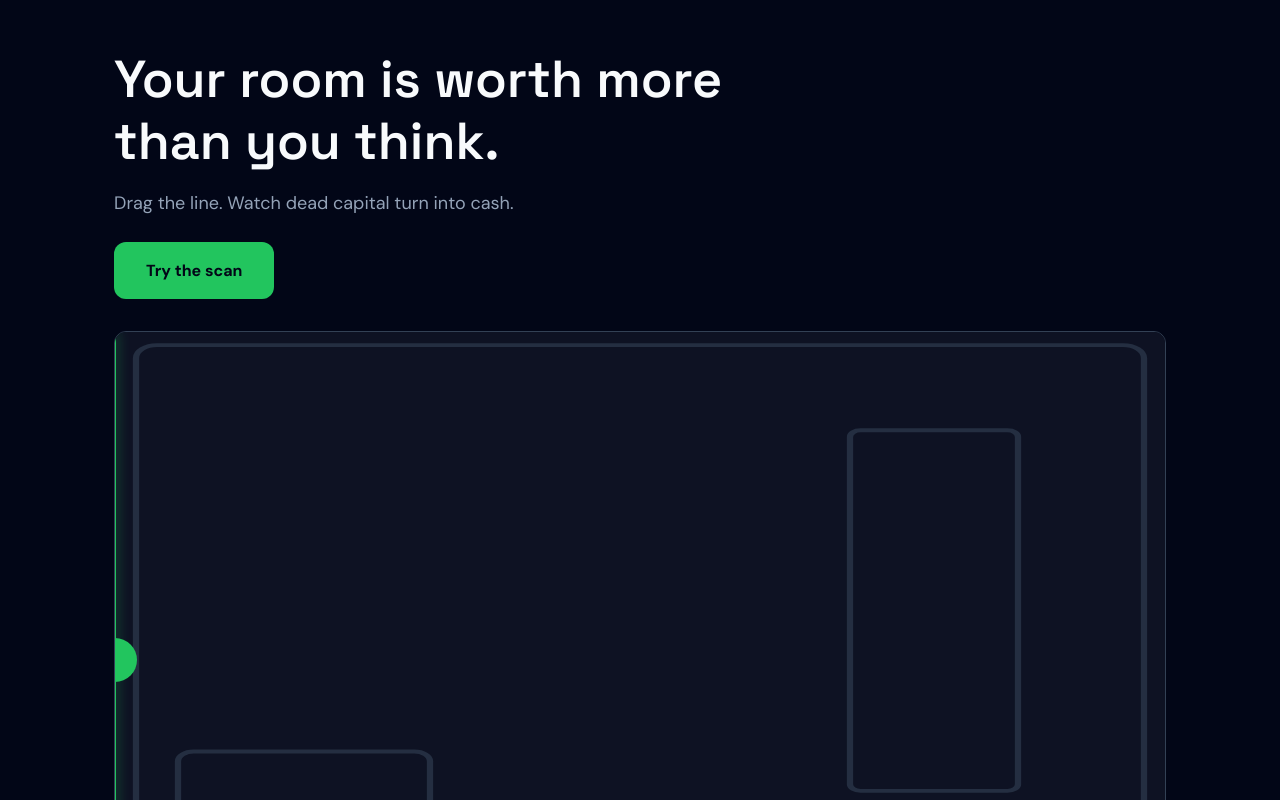
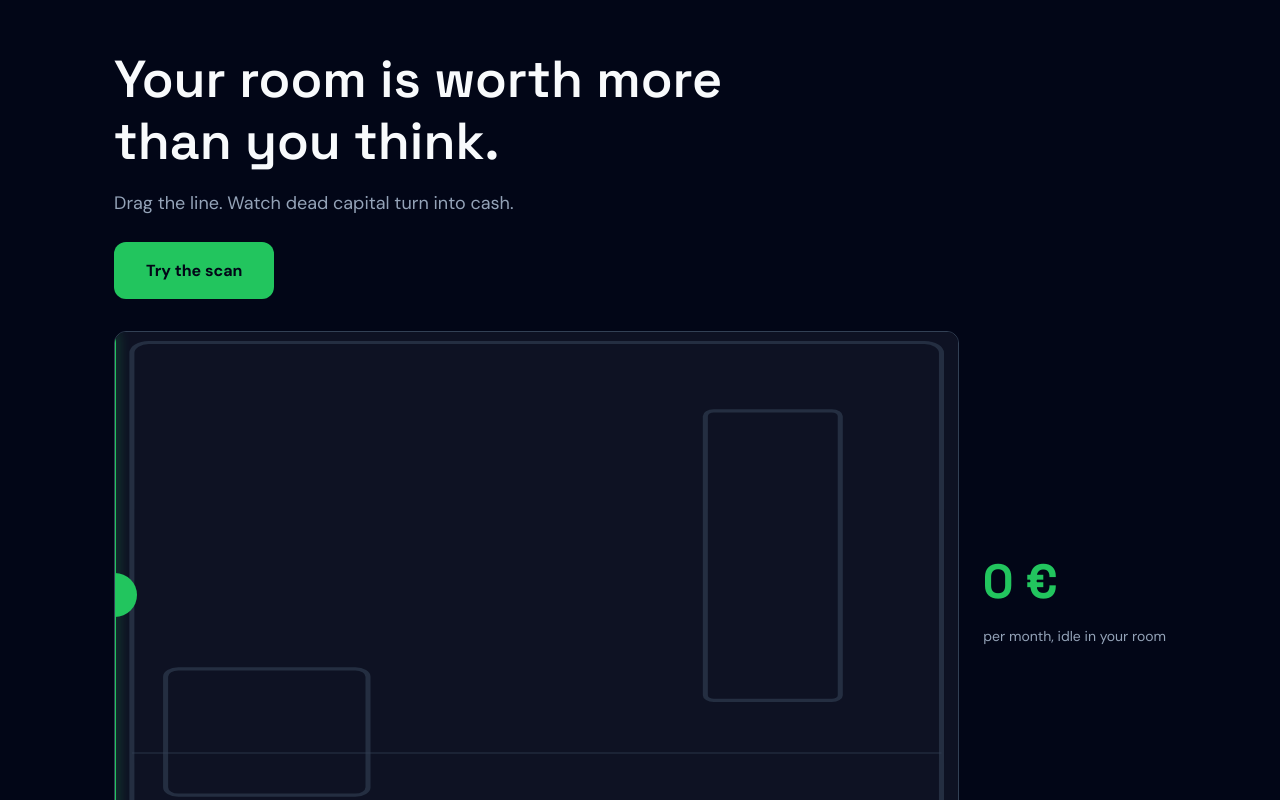
Before and after one commit to Fainin/Rentgen, a React (Vite) app in the folder apps/website/: page / in a window 1280 px wide. Shown: the top 800 px of the page. Built offline with nearby package versions, Linux system fonts and the light colour scheme.

Commit message:
feat(website): add idle-capital money counter to hero

```diff
--- /dev/null
+++ b/apps/website/src/hero/MoneyCounter.tsx
@@ -0,0 +1,19 @@
+import { REVEAL_ITEMS_TOTAL } from './items';
+import { formatCurrency } from './formatCurrency';
+import { clampReveal } from './XrayReveal';
+
+export interface MoneyCounterProps {
+  reveal: number;
+}
+
+export function MoneyCounter({ reveal }: MoneyCounterProps) {
+  const clamped = clampReveal(reveal);
+  const amount = Math.round((clamped / 100) * REVEAL_ITEMS_TOTAL);
+
+  return (
+    <div className="money-counter" role="status" aria-live="polite">
+      <span className="money-counter__value">{formatCurrency(amount)}</span>
+      <span className="money-counter__label">per month, idle in your room</span>
+    </div>
+  );
+}
--- a/apps/website/src/sections/Hero.tsx
+++ b/apps/website/src/sections/Hero.tsx
@@ -2,6 +2,7 @@ import { useState } from 'react';
 import { XrayReveal } from '../hero/XrayReveal';
 import { RoomIllustration } from '../hero/RoomIllustration';
 import { ItemMarker } from '../hero/ItemMarker';
+import { MoneyCounter } from '../hero/MoneyCounter';
 import { REVEAL_ITEMS } from '../hero/items';
 
 export function Hero() {
@@ -17,6 +18,7 @@ export function Hero() {
         </a>
       </div>
       <div className="hero__stage">
+        <MoneyCounter reveal={reveal} />
         <XrayReveal
           reveal={reveal}
           onRevealChange={setReveal}
--- a/apps/website/src/styles/global.css
+++ b/apps/website/src/styles/global.css
@@ -243,3 +243,29 @@ button {
   color: var(--color-bg);
   white-space: nowrap;
 }
+
+.money-counter {
+  display: flex;
+  flex-direction: column;
+  gap: var(--space-1);
+  flex-shrink: 0;
+}
+
+@media (min-width: 768px) {
+  .money-counter {
+    align-items: flex-start;
+  }
+}
+
+.money-counter__value {
+  font-family: var(--font-heading);
+  font-variant-numeric: tabular-nums;
+  font-size: clamp(2rem, 6vw, 3rem);
+  font-weight: 700;
+  color: var(--color-accent);
+}
+
+.money-counter__label {
+  color: var(--color-muted-fg);
+  font-size: 0.875rem;
+}
```
